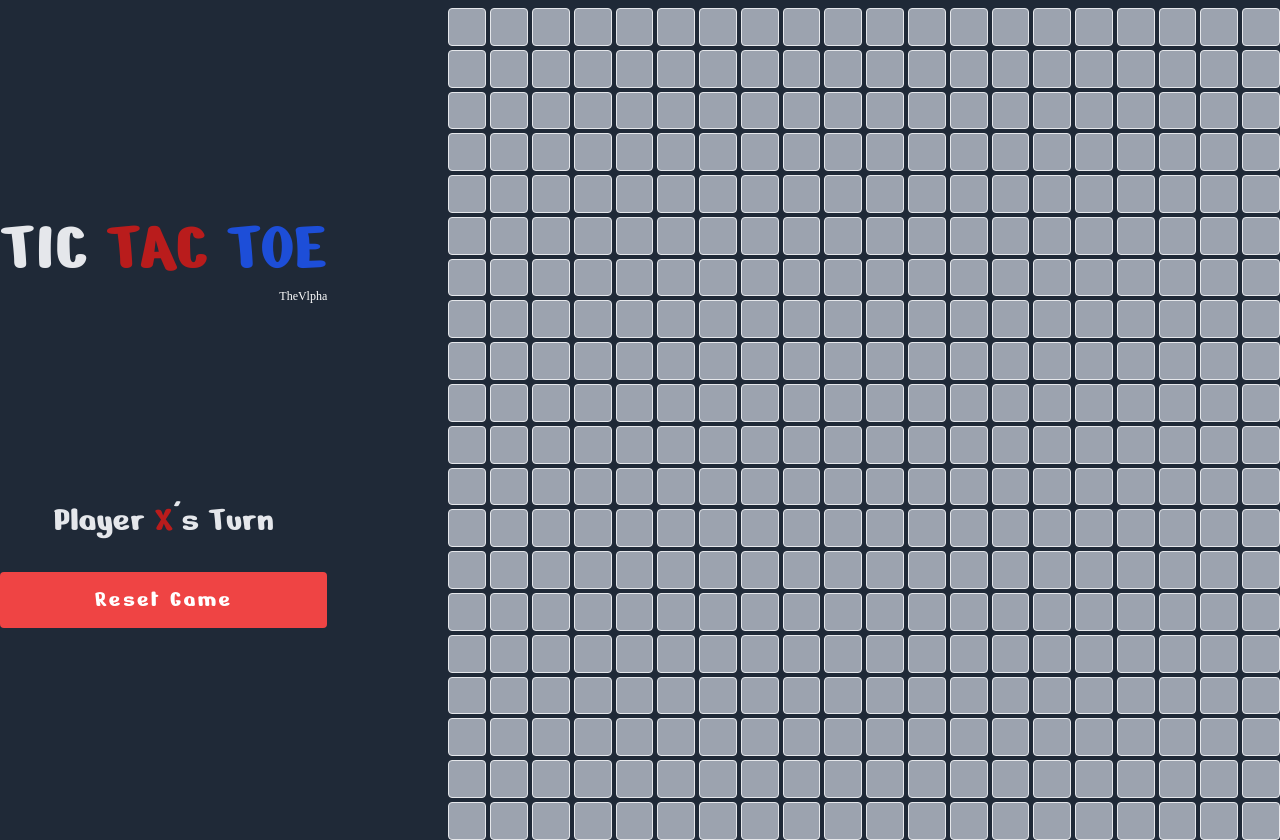
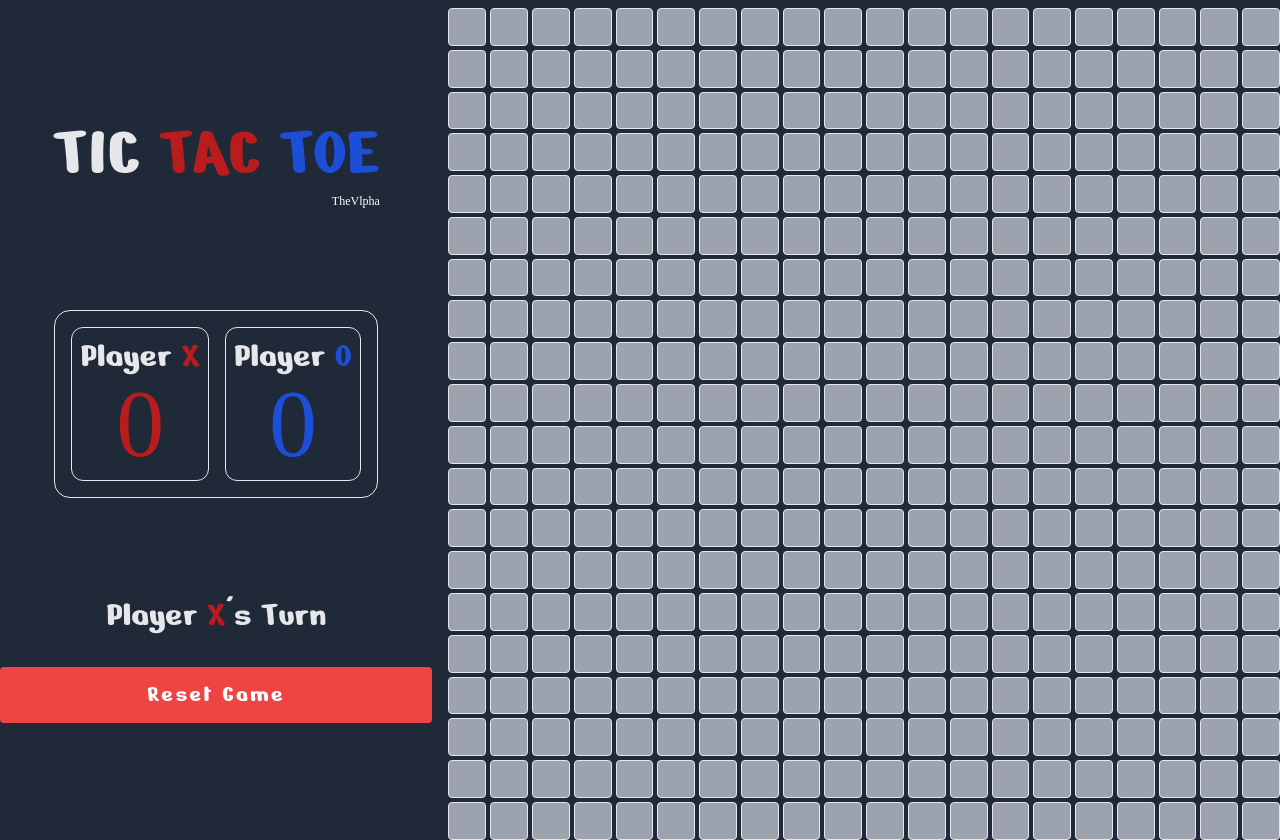
Before and after one commit to Zaiidmo/tic-tac-toe, a website: page index.html in a window 1280 px wide. Drawn offline with Linux system fonts and the light colour scheme; some packages are replaced by stand-ins of ours; a script that the page names is missing; a web font is replaced by a local one.

Commit message:
Add Score board to the User interface

```diff
--- a/index.html
+++ b/index.html
@@ -23,28 +23,72 @@
     />
   </head>
 
-  <body class="bg-gray-800 py-2h-screen overflow-y-hidden">
+  <body class="bg-gray-800 py-2h-screen lg:overflow-y-hidden">
     <div class="flex flex-col items-center">
       <div
-      class="flex flex-col md:flex-row justify-between gap-4 font-nerko items-center max-w-screen-xl w-screen"
+        class="flex flex-col lg:flex-row justify-between gap-4 font-nerko items-center max-w-screen-xl w-screen"
       >
-      <div class="flex flex-col justify-evenly h-screen">
+        <div
+          class="flex lg:flex-col justify-evenly lg:h-screen w-full items-center"
+        >
           <div class="flex flex-col">
-          <h1 class="text-gray-200 font-nerko text-4xl lg:text-7xl ">
+            <h1 class="text-gray-200 font-nerko text-4xl lg:text-7xl">
               TIC <span class="text-red-700">TAC</span>
               <span class="text-blue-700">TOE</span>
             </h1>
-          <a href="https://vlpha.vercel.app" target="_blank" class="max-w-fit inline-block text-right"><span class="text-xs text-right text-white  font-light font-finger">TheVlpha</span></a>
+            <a
+              href="https://vlpha.vercel.app"
+              target="_blank"
+              class="w-fit self-end inline-block text-right"
+              ><span
+                class="text-xs text-right text-white font-light font-finger"
+                >TheVlpha</span
+              ></a
+            >
           </div>
-          <div class="flex flex-col items-center justify-evenly gap-8 w-full">
-            <!-- <h2 class="text-gray-200 font-nerko text-2xl lg:text-4xl mb-4">
-              Player <span id="current-player" class="text-red-700">X</span>
-            </h2> -->
+          <div class="flex justify-evenly gap-4 border rounded-2xl px-4 py-4 w-fit">
+            <div class="flex flex-col items-center justify-evenly rounded-xl border p-2">
+              <h3
+                class="text-gray-200 font-nerko text-2xl lg:text-4xl"
+              >
+                Player <span class="text-red-700">X</span>
+              </h3>
+              <div class="flex flex-col items-center gap-4">
+                <p
+                  id="scoreX"
+                  class="text-red-700 font-finger text-8xl"
+                >
+                  0
+                </p>
+              </div>
+            </div>
+
+            <div class="flex flex-col items-center justify-evenly rounded-xl border p-2">
+              <h3
+                class="text-gray-200 font-nerko text-2xl lg:text-4xl"
+              >
+                Player <span class="text-blue-700">O</span>
+              </h3>
+              <div class="flex flex-col items-center gap-4">
+                <p
+                  id="scoreO"
+                  class="text-blue-700 font-finger text-8xl"
+                >
+                  0
+                </p>
+              </div>
+            </div>
+
+          </div>
+          <div
+            class="flex flex-col items-center justify-evenly gap-8 lg:w-full"
+          >
             <h3
               id="game-status"
               class="text-gray-200 font-nerko text-2xl lg:text-4xl"
             >
-              Player <span id="current-player" class="text-red-700"></span>'s Turn
+              Player <span id="current-player" class="text-red-700"></span>'s
+              Turn
             </h3>
             <button
               id="reset-button"
```
Also changed, not shown: dist/styles.css. Lines whose indentation alone changed are shown as unchanged.
